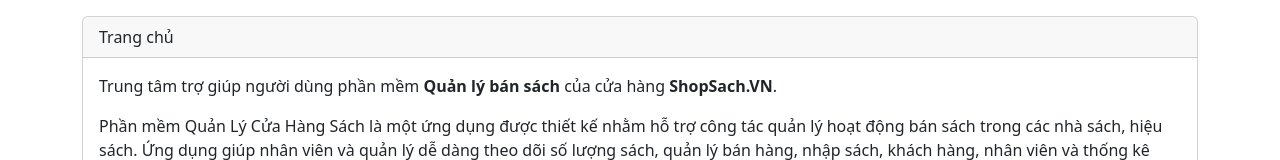
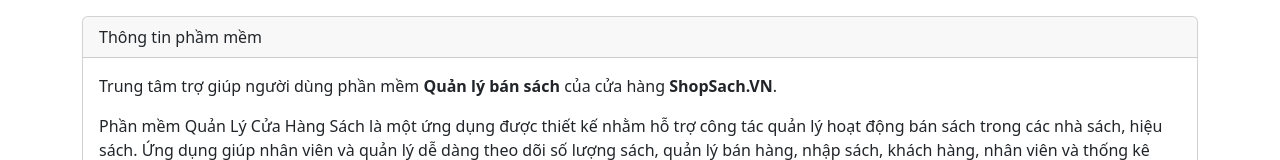
Before and after one commit to pkhang04/HuongDan, a plain HTML site: page index.html in a window 1280 px wide. Shown: the top 160 px of the page. Drawn offline with nearby package versions, Linux system fonts and the light colour scheme; no server answers.

Commit message:
Add files via upload

```diff
--- a/index.html
+++ b/index.html
@@ -13,7 +13,7 @@
 		<div id="navbar"></div>
 
 		<div class="card mt-3">
-			<div class="card-header">Trang chủ</div>
+			<div class="card-header">Thông tin phầm mềm</div>
 			<div class="card-body">
 				<p class="card-text">Trung tâm trợ giúp người dùng phần mềm <strong>Quản lý bán sách</strong> của cửa hàng <strong>ShopSach.VN</strong>.</p>
 				<p class="card-text"> Phần mềm Quản Lý Cửa Hàng Sách là một ứng dụng được thiết kế nhằm hỗ trợ công tác quản lý hoạt động bán sách trong các nhà sách, hiệu sách.
```
